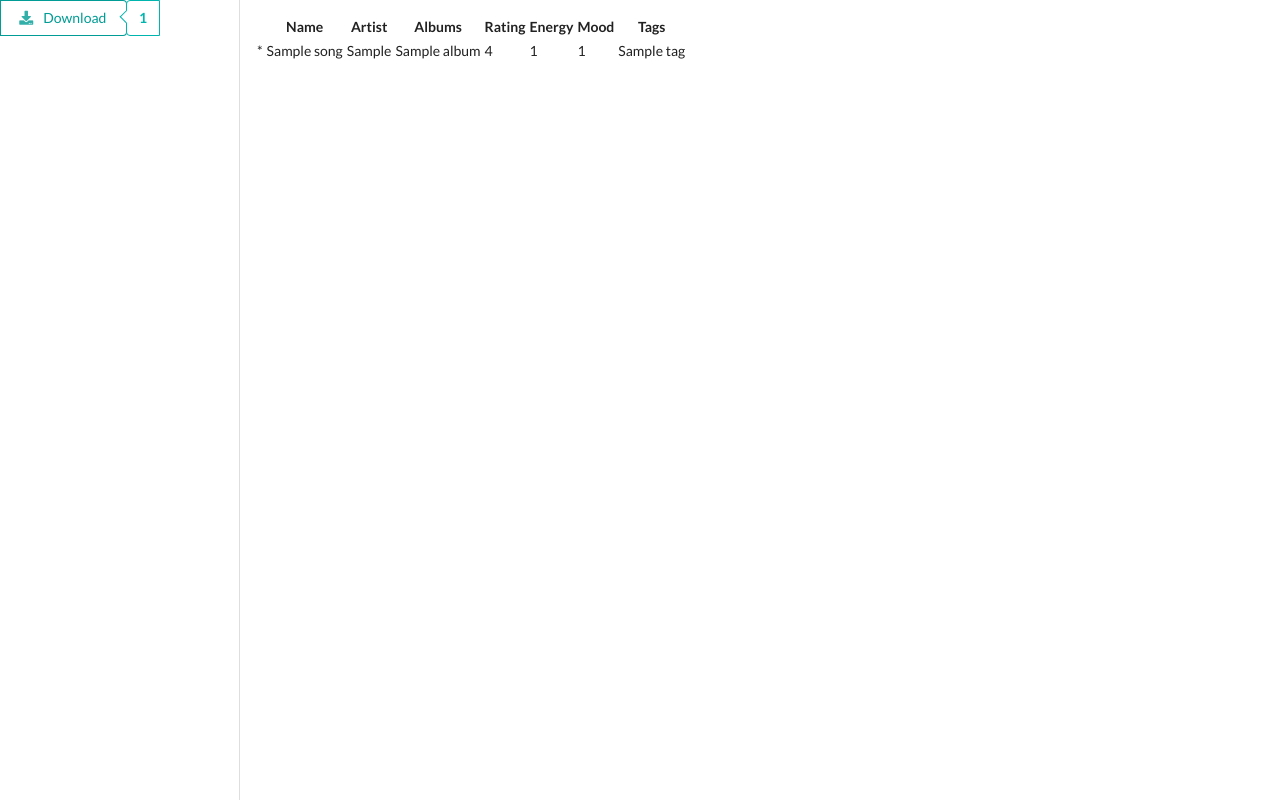
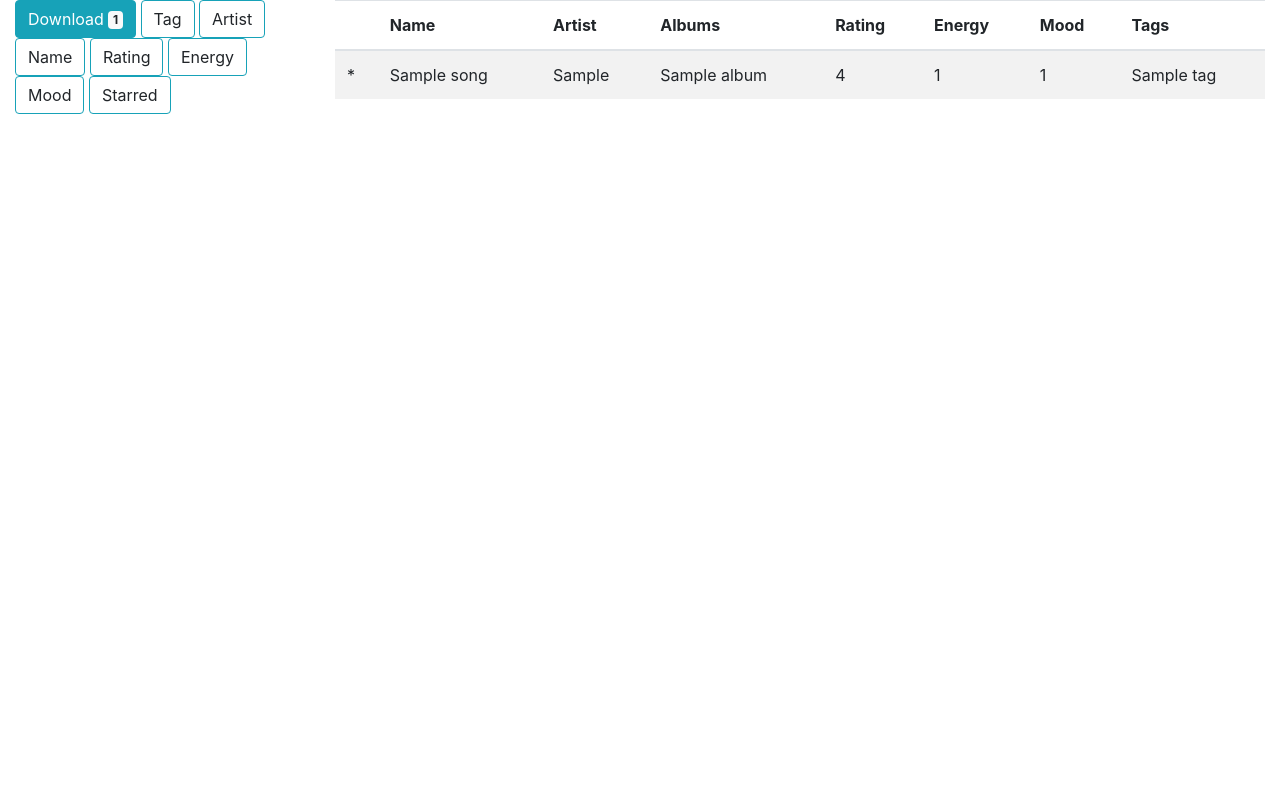
Before and after one commit to orangejenny/dj-orange, a Django app: page /tastes/ in a window 1280 px wide. Run offline with Django 3.2, Linux system fonts and the light colour scheme; tables that the repository leaves empty hold one stand-in row (values such as "Sample post"); some libraries are stand-ins or nearby versions.

Commit message:
Switch over to bootstrap

```diff
--- a/tastes/templates/tastes/base.html
+++ b/tastes/templates/tastes/base.html
@@ -2,25 +2,33 @@
 <html>
     <head>
         <title>Tastes</title>
-        <link rel="stylesheet" type="text/css" href="https://cdnjs.cloudflare.com/ajax/libs/semantic-ui/2.3.0/semantic.min.css" />
+        <link rel="stylesheet" type="text/css" href="https://maxcdn.bootstrapcdn.com/bootstrap/4.1.0/css/bootstrap.min.css" />
+        <link rel="stylesheet" type="text/css" href="https://cdnjs.cloudflare.com/ajax/libs/open-iconic/1.1.1/font/css/open-iconic-bootstrap.css" />
         <link rel="stylesheet" type="text/css" href="/static/tastes/style/tastes.css" />
         <script src="https://cdnjs.cloudflare.com/ajax/libs/jquery/3.3.1/jquery.min.js"></script>
         <script src="https://cdnjs.cloudflare.com/ajax/libs/underscore.js/1.9.1/underscore-min.js"></script>
         <script src="/static/tastes/js/tastes.js"></script>
     </head>
     <body>
-        <div class="ui grid divided">
-            <div class="three wide column" id="menu-column">
-                <div class="ui left labeled button">
-                    <a class="ui button basic {{ color }}" href="{% url "export" %}">
-                        <i class="download icon"></i> Download
+        <div class="container-fluid">
+            <div class="row">
+                <div class="col-3" id="menu-column">
+                    <a class="btn btn-info" href="{% url "export" %}">
+                        <i class="oi oi-cloud-download"></i> Download
+                        <span class="badge badge-light"i id="song-count"></span>
                     </a>
-                    <a class="ui basic left pointing label {{ color }}" id="song-count"></a>
+                    <a class="btn btn-outline-info"><i class="oi oi-plus"></i> Tag</a>
+                    <a class="btn btn-outline-info"><i class="oi oi-plus"></i> Artist</a>
+                    <a class="btn btn-outline-info"><i class="oi oi-plus"></i> Name</a>
+                    <a class="btn btn-outline-info"><i class="oi oi-plus"></i> Rating</a>
+                    <a class="btn btn-outline-info"><i class="oi oi-plus"></i> Energy</a>
+                    <a class="btn btn-outline-info"><i class="oi oi-plus"></i> Mood</a>
+                    <a class="btn btn-outline-info"><i class="oi oi-plus"></i> Starred</a>
                 </div>
-            </div>
-            <div class="thirteen wide column" id="content-column">
-                <div class="scroll-container">
-                {% block content %}{% endblock %}
+                <div class="col-9" id="content-column">
+                    <div class="scroll-container">
+                    {% block content %}{% endblock %}
+                    </div>
                 </div>
             </div>
         </div>
--- a/tastes/templates/tastes/songs.html
+++ b/tastes/templates/tastes/songs.html
@@ -1,7 +1,7 @@
 {% extends 'tastes/base.html' %}
 
 {% block content %}
-    <table id="song-table">
+    <table id="song-table" class="table table-striped">
         <thead>
             <th>&nbsp;</th>
             <th>Name</th>
```
